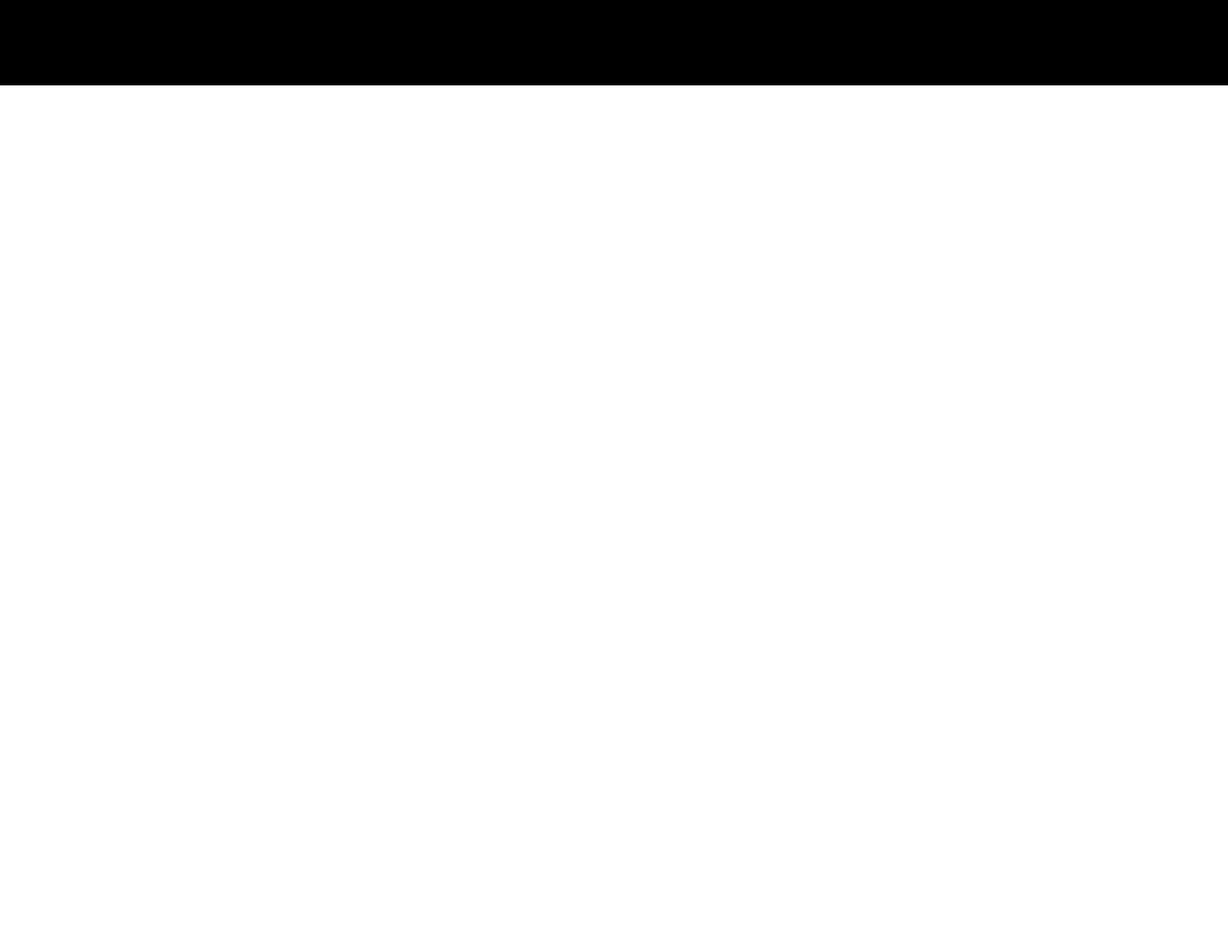
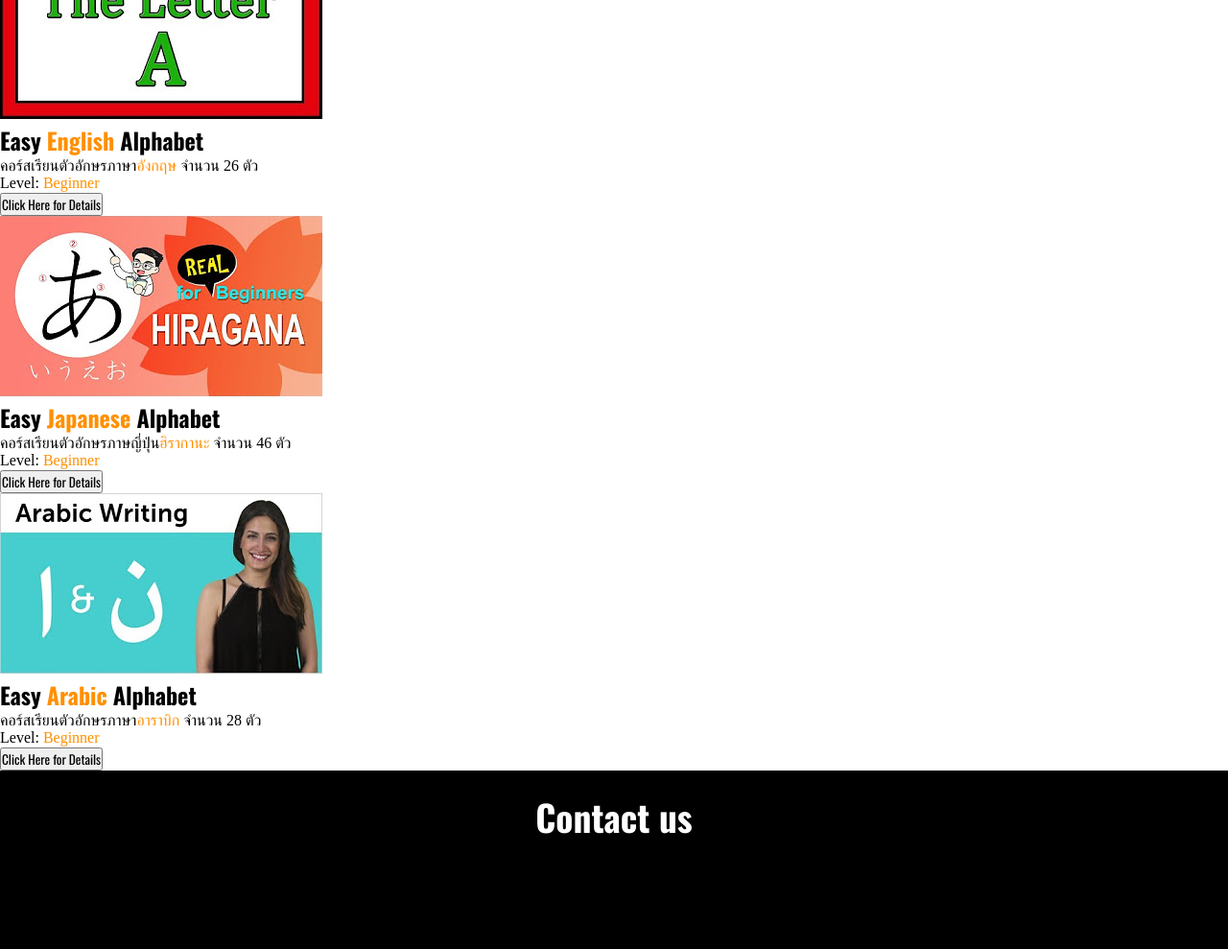
Before and after one commit to Apisitkitti/LearnHUB, a website: page public/html/course.html in a window 1280 px wide. Shown: the part 111-1100 px from the top of the page at 96% size. Before the commit the page ends 800 px from the top, so only its background shows below. Drawn offline with nearby package versions, Linux system fonts and the light colour scheme; a web font is replaced by a local one.

Commit message:
Edit: All Courses page

```diff
--- a/public/html/course.html
+++ b/public/html/course.html
@@ -10,6 +10,7 @@
   <link rel="stylesheet" href="/css/sidebar.css">
   <link rel="stylesheet" href="/css/content.css">
   <link rel="stylesheet" href="/css/footer.css">
+  <link rel="stylesheet" href="/css/all_courses.css">
   <script src="/js/function.js"></script>
   <script src="/js/index.js"></script>
   <link rel="preconnect" href="https://fonts.googleapis.com">
@@ -45,12 +46,71 @@
   <aside>
     <div class="side_container" id="sidebar">
       <a href="" id="close_sidebar_button" onclick="closeSidebar()">x</a>
+      <a href="/html/course.html">All Courses</a>
       <a href="#">My courses</a>
       <a href="#">Contact</a>
       <a href="/html/login.html">Login</a>
       <a href="/html/register.html">Register</a>
     </div>
   </aside>
+
+  <main>
+    <div id="title">
+      <h1> All of Our Courses </h1>
+    </div>
+
+    <div class="course_Container">
+
+      <div class="english_Course">
+        <div class="img_box">
+          <img src="/img/english.jpg" alt="english_course_img">
+        </div>
+        <div class="text_box">
+          <h2>Easy <span id="what_tag">English</span> Alphabet</h2>
+          <ul>
+            <li> คอร์สเรียนตัวอักษรภาษา<span id="what_tag">อังกฤษ</span> จำนวน 26 ตัว </li>
+            <li> Level: <span id="what_tag">Beginner</span> </li>
+          </ul>
+          <div id="details_butt">
+            <a href="#"><button id="eng_course_butt">Click Here for Details</button></a>
+          </div>
+        </div>
+      </div>
+
+      <div class="japanese_Course">
+        <div class="img_box">
+          <img src="/img/hiragana.jpg" alt="japanese_course_img">
+        </div>
+        <div class="text_box">
+          <h2>Easy <span id="what_tag">Japanese</span> Alphabet</h2>
+          <ul>
+            <li> คอร์สเรียนตัวอักษรภาษญี่ปุ่น<span id="what_tag">ฮิรากานะ</span> จำนวน 46 ตัว </li>
+            <li> Level: <span id="what_tag">Beginner</span> </li>
+          </ul>
+          <div id="details_butt">
+            <a href="#"><button id="_course_butt">Click Here for Details</button></a>
+          </div>
+        </div>
+      </div>
+
+      <div class="arabic_Course">
+        <div class="img_box">
+          <img src="/img/arabic.jpg" alt="arabic_course_img">
+        </div>
+        <div class="text_box">
+          <h2>Easy <span id="what_tag">Arabic</span> Alphabet</h2>
+          <ul>
+            <li> คอร์สเรียนตัวอักษรภาษา<span id="what_tag">อาราบิก</span> จำนวน 28 ตัว </li>
+            <li> Level: <span id="what_tag">Beginner</span> </li>
+          </ul>
+          <div id="details_butt">
+            <a href="#"><button id="ara_course_butt">Click Here for Details</button></a>
+          </div>
+        </div>
+      </div>
+
+    </div>
+  </main>
 
   <section id="foot">
     <footer>
```
Also changed, not shown: public/img/arabic.jpg (added), public/img/english.jpg (added), public/img/hiragana.jpg (added).
